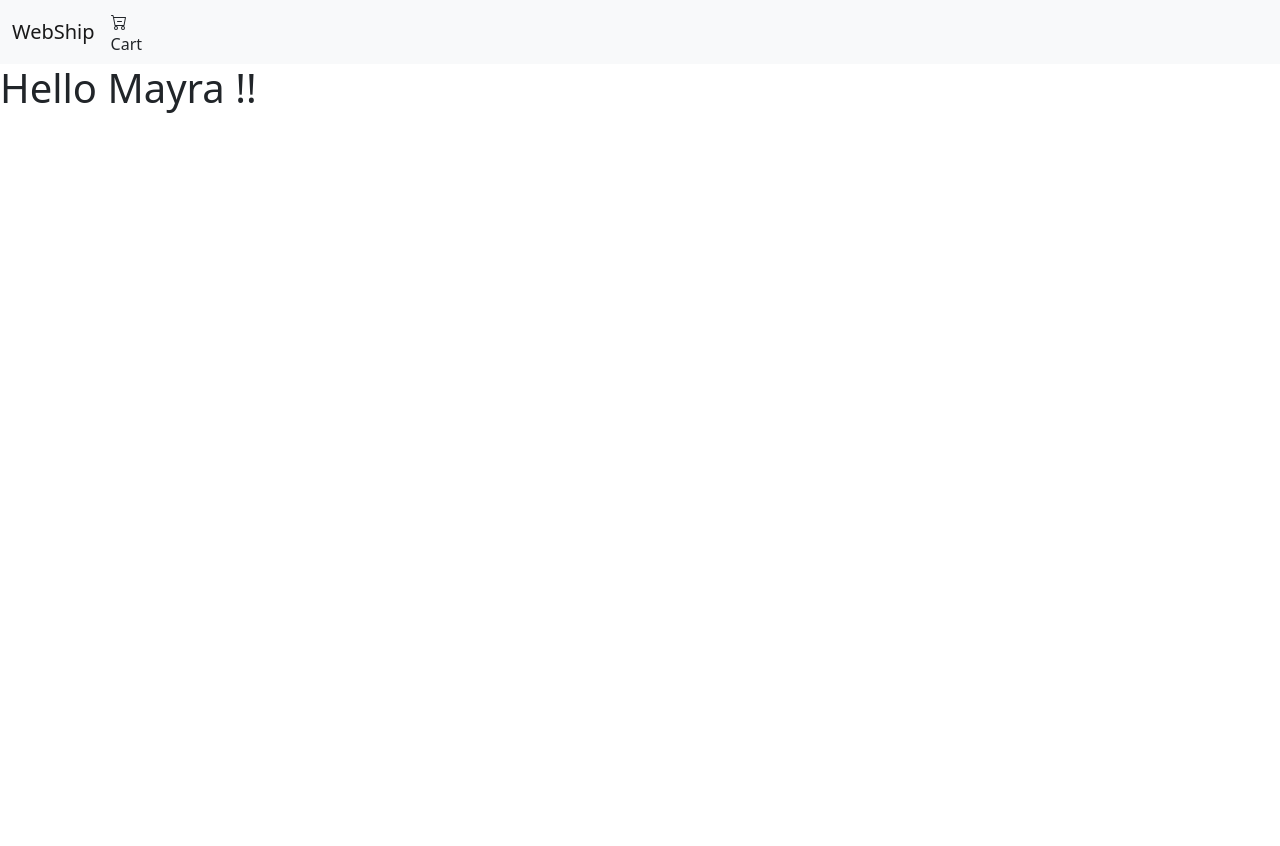
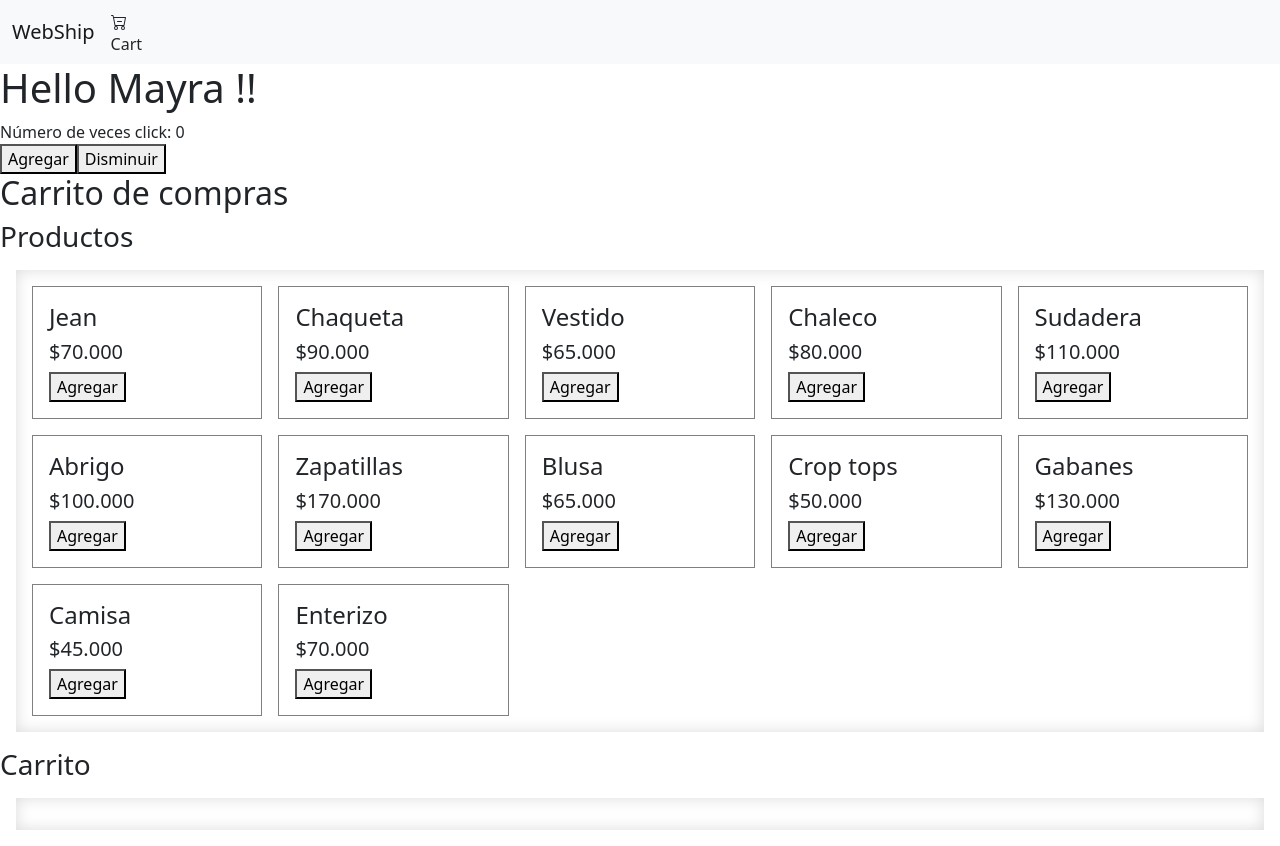
Before and after one commit to mayravargasbecerra13/clase2, a React (Create React App) app: page / in a window 1280 px wide. Before the commit the page ends 800 px from the top, so only its background shows below. Built offline with nearby package versions, Linux system fonts and the light colour scheme.

Commit message:
agrego items a mi carrito

```diff
--- a/src/App.js
+++ b/src/App.js
@@ -1,12 +1,18 @@
 import './App.css';
 import NavbarComponent from './componentes/navbar';
 import ItemListContainer from './componentes/itemListContainer';
+import ItemCountComponent from './componentes/ItemCount'
+import ItemList from './componentes/ItemList';
+
 
 function App() {
   return (
     <>
       <NavbarComponent />
       <ItemListContainer greeting={'Mayra'} />
+      <ItemCountComponent props={[]}/>
+      <ItemList/>
+
     </>
   );
 }
--- /dev/null
+++ b/src/accion/ItemListAction.js
@@ -0,0 +1,7 @@
+export const TYPES= {
+    ADD_TO_CART: "ADD_TO-CART",
+    REMOVE_ONE_FROM_CART: "REMOVE_ONE_ROM_CART",
+    REMOVE_ALL_FROM_CART: "REMOVER_ALL_FROM_CART",
+    CLEAR_CART: "CLEAR_CART",
+
+}
--- /dev/null
+++ b/src/componentes/ItemCount.js
@@ -0,0 +1,25 @@
+//HOOKS
+import React, {useState} from 'react';
+
+export default function FunctionalComponent () {
+let [ contador, setcontador ] = useState (0)
+
+let click = (tipo) => {
+    if(tipo ==='sumar'){
+        setcontador(contador + 1);
+    }else {
+        setcontador(contador - 1);
+    }
+};
+ return(
+
+        <div >
+           <div>
+               Número de veces click: {contador}
+           </div>
+
+           <button onClick={() => click('sumar')}>Agregar</button>
+           <button onClick={() => click('restar')}>Disminuir</button>
+        </div>
+    )
+}
--- /dev/null
+++ b/src/componentes/ItemList.js
@@ -0,0 +1,29 @@
+import { useReducer } from "react";
+import { shoppingInitialState, ItemListReducer } from "../redeucer/ItemListReducer";
+import ProductosItem from "./ProductoItem";
+
+const ItemList = () => {
+    const [state, dispatch] = useReducer(ItemListReducer, shoppingInitialState);
+    const{productos, cart} = state;
+    const addToCart = (id) => {
+        console.log(id);
+    };
+
+    const delFromCart = () => {};
+
+    const clearCart = () => {};
+  return(
+      <div>
+         <h2>Carrito de compras</h2>
+          <h3>Productos</h3>
+          <div className="box grid-responsive">
+              {productos.map((productos) =>( <ProductosItem key={productos.id} data={productos} addToCart={addToCart}/>))}
+          </div>
+          <h3>Carrito</h3>
+          <div className="box"></div>
+     </div>
+
+  )
+}
+
+export default ItemList;
--- /dev/null
+++ b/src/componentes/ProductoItem.js
@@ -0,0 +1,11 @@
+const ProductosItem = ({data,addToCart}) => {
+    let {id, nombre, precio} = data;
+    return (
+        <div style={{border:"thin solid gray", padding:"1rem"}}>
+            <h4>{nombre}</h4>
+            <h5>${precio}.000</h5>
+            <button onClick={()=> addToCart(id)}>Agregar</button>
+        </div>
+    )
+}
+export default ProductosItem
--- a/src/componentes/itemListContainer.js
+++ b/src/componentes/itemListContainer.js
@@ -1,3 +1,4 @@
+
 export default function ItemListContainer(props) {
     return (
         <div>
--- a/src/index.css
+++ b/src/index.css
@@ -7,7 +7,14 @@ body {
   -moz-osx-font-smoothing: grayscale;
 }
 
-code {
-  font-family: source-code-pro, Menlo, Monaco, Consolas, 'Courier New',
-    monospace;
+.box{
+  padding: 1rem;
+  margin: 1rem;
+  box-shadow: 0 0 1rem #00000025 inset;
 }
+
+.grid-responsive {
+  display: grid;
+  grid-template-columns: repeat(auto-fit, minmax(200px, 1fr));
+  gap: 1rem;
+}
--- /dev/null
+++ b/src/redeucer/ItemListReducer.js
@@ -0,0 +1,38 @@
+import {TYPES} from "../accion/ItemListAction";
+
+export const shoppingInitialState = {
+  productos: [
+      {id:1, nombre: "Jean", precio: 70.000, codigo: 102030},
+      {id:2, nombre: "Chaqueta", precio: 90.000, codigo: 104050},
+      {id:3, nombre: "Vestido ", precio: 65.000, codigo: 106070},
+      {id:4, nombre: "Chaleco ", precio: 80.000, codigo: 108090},
+      {id:5, nombre: "Sudadera", precio: 110.000, codigo: 101001},
+      {id:6, nombre: "Abrigo", precio: 100.000, codigo: 101002},
+      {id:7, nombre: "Zapatillas", precio: 170.000, codigo: 101003},
+      {id:8, nombre: "Blusa",precio: 65.000, codigo: 101004},
+      {id:9, nombre: "Crop tops", precio: 50.000, codigo: 101005},
+      {id:10, nombre: "Gabanes", precio: 130.000, codigo: 101006},
+      {id:11, nombre: "Camisa", precio: 45.000, codigo: 101007},
+      {id:12, nombre: "Enterizo", precio: 70.000, codigo: 101008},
+  ],
+  cart:[],
+};
+
+export function ItemListReducer(state, accion){
+   switch(accion.type){
+       case TYPES.ADD_TO_CART:{
+
+       }
+       case TYPES.REMOVE_ONE_FROM_CART:{
+
+    }
+    case TYPES.REMOVE_ALL_FROM_CART:{
+
+    }
+    case TYPES.CLEAR_CART:{
+
+    }
+    default:
+        return state;
+   }
+}
```
Also changed, not shown: src/componentes/Item.js (added).
